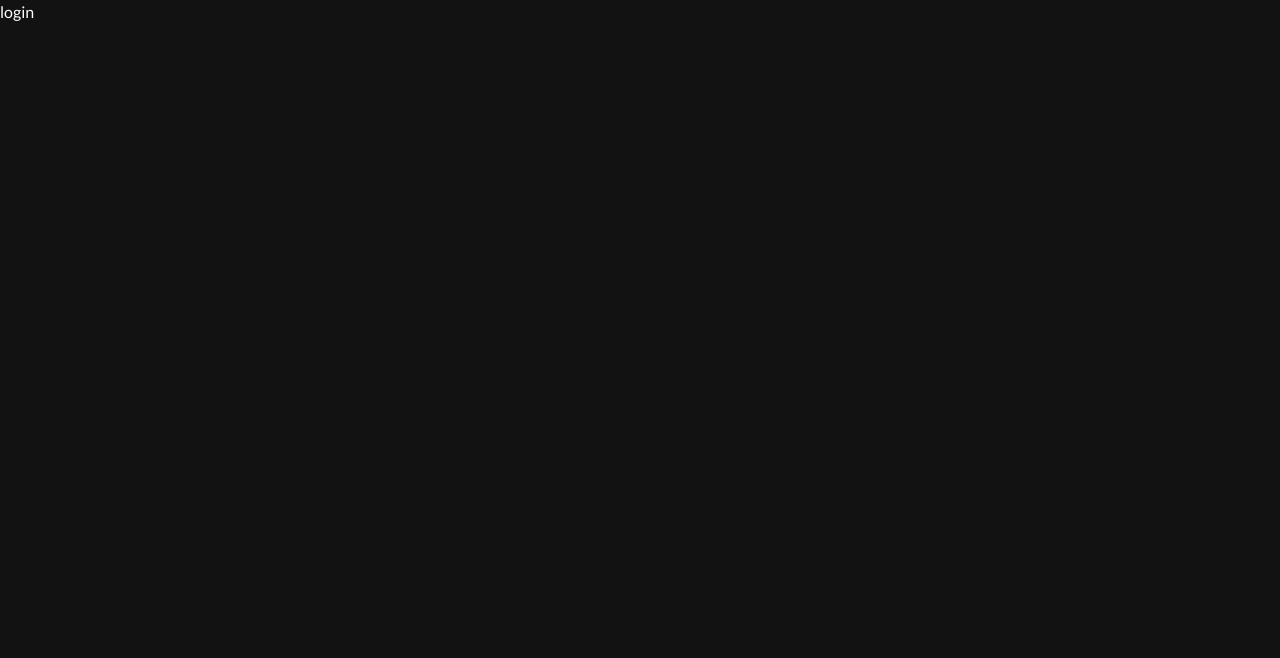
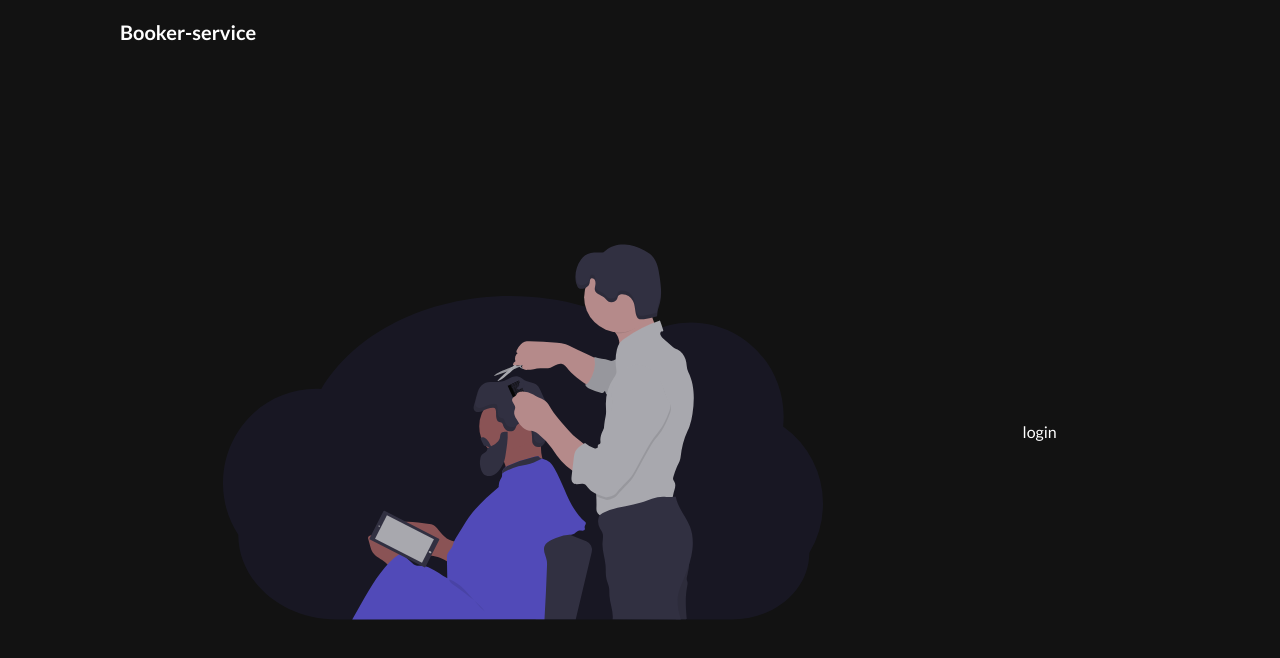
Before and after one commit to patrykgrodon/booker-service, a React (Vite) app: page /login in a window 1280 px wide. Shown: the top 658 px of the page. Built offline with nearby package versions, Linux system fonts and the light colour scheme.

Commit message:
Add AuthLayout component

```diff
--- /dev/null
+++ b/src/assets/index.ts
@@ -0,0 +1,2 @@
+import barberIllustration from "./barber.svg";
+export { barberIllustration };
--- /dev/null
+++ b/src/common/components/Logo.tsx
@@ -0,0 +1,7 @@
+import { Typography } from "@mui/material";
+
+const Logo = () => {
+  return <Typography variant="h6">Booker-service</Typography>;
+};
+
+export default Logo;
--- /dev/null
+++ b/src/common/components/index.ts
@@ -0,0 +1,4 @@
+import Logo from "./Logo";
+import Spinner from "./Spinner";
+
+export { Logo, Spinner };
--- /dev/null
+++ b/src/modules/auth/components/AuthLayout.tsx
@@ -0,0 +1,52 @@
+import { Box } from "@mui/material";
+
+import { barberIllustration } from "assets";
+import { Logo } from "common/components";
+
+type AuthLayoutProps = {
+  children: React.ReactNode;
+};
+
+const AuthLayout = ({ children }: AuthLayoutProps) => {
+  return (
+    <Box
+      sx={{
+        display: "flex",
+        height: "100%",
+        flexDirection: "column",
+        mx: { xs: 2, md: 6, lg: 15 },
+      }}
+    >
+      <Box sx={{ height: "64px", display: "flex", alignItems: "center" }}>
+        <Logo />
+      </Box>
+      <Box
+        sx={{
+          display: "flex",
+          flexDirection: { xs: "column", lg: "row" },
+          flex: 1,
+          justifyContent: { xs: "center", lg: "space-evenly" },
+          alignItems: "center",
+          columnGap: 12,
+        }}
+      >
+        <Box
+          component="img"
+          src={barberIllustration}
+          alt="Barber Illustration"
+          sx={{
+            display: { xs: "none", sm: "block" },
+            opacity: 0.7,
+            width: { xs: 300, lg: 600 },
+            height: { xs: 300, lg: 600 },
+            aspectRatio: "138/100",
+            flexShrink: 1,
+          }}
+        />
+        {children}
+      </Box>
+    </Box>
+  );
+};
+
+export default AuthLayout;
--- /dev/null
+++ b/src/modules/auth/components/index.ts
@@ -0,0 +1,3 @@
+import AuthLayout from "./AuthLayout";
+
+export { AuthLayout };
--- a/src/routes/Router.tsx
+++ b/src/routes/Router.tsx
@@ -1,11 +1,13 @@
 import { BrowserRouter, Navigate, Route, Routes } from "react-router-dom";
+
 import { routes } from "./routes";
+import { AuthLayout } from "modules/auth/components";
 
 const Router = () => {
   return (
     <BrowserRouter>
       <Routes>
-        <Route path={routes.login} element={<div>login</div>} />
+        <Route path={routes.login} element={<AuthLayout>login</AuthLayout>} />
         <Route path="*" element={<Navigate replace to={routes.login} />} />
       </Routes>
     </BrowserRouter>
--- a/src/routes/routes.ts
+++ b/src/routes/routes.ts
@@ -1,6 +1,8 @@
 export const routes = {
   base: "/",
   login: "/login",
+  register: "/register",
+  forgotPassword: "/forgot-password",
 } as const;
 
-export type Route = keyof typeof routes;
+export type Route = (typeof routes)[keyof typeof routes];
```
Also changed, not shown: src/assets/barber.svg (added).
